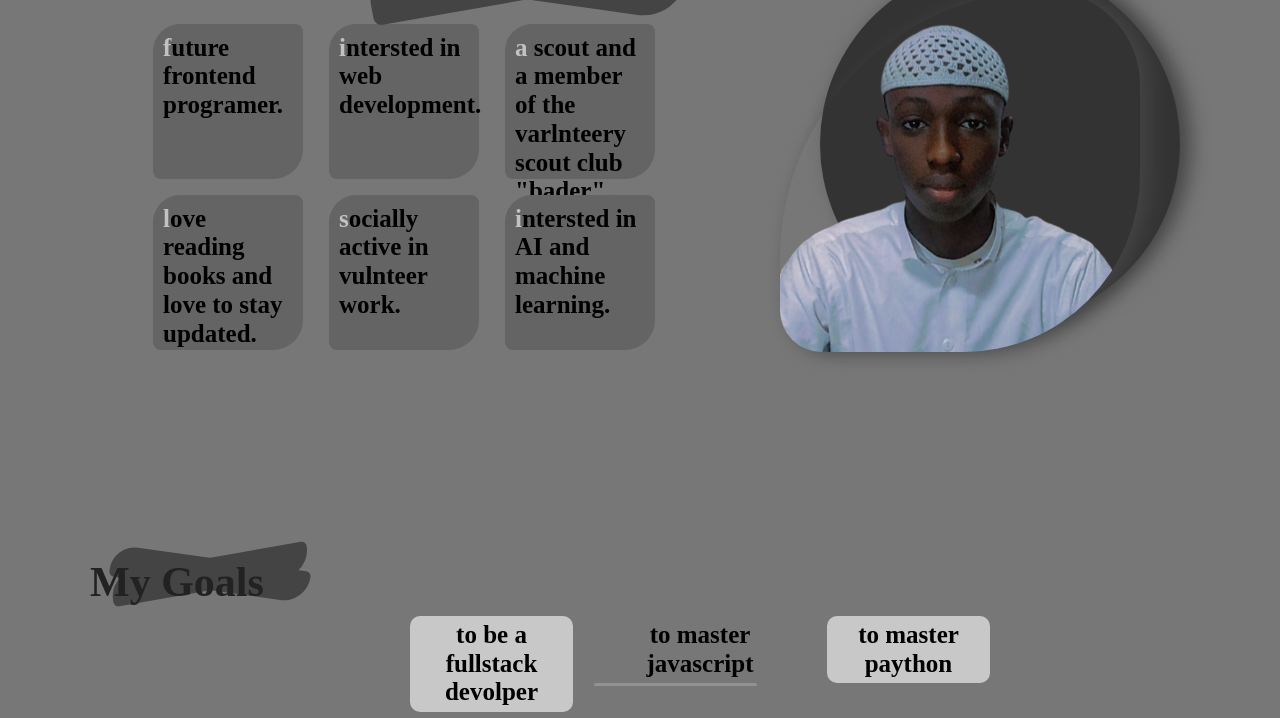
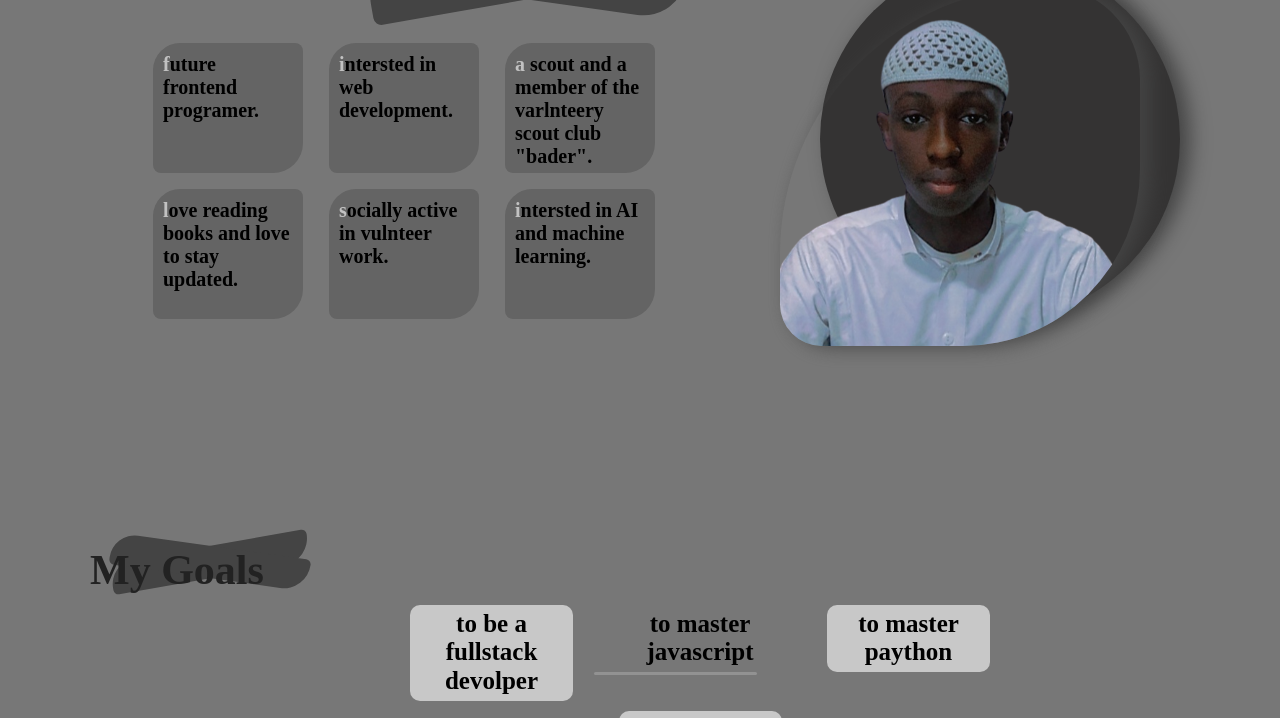
Before and after one commit to Anas-S-Muhammed/Anas-S-Muhammed.github.io, a plain HTML site: page index.html in a window 1280 px wide. Shown: the part 245-963 px from the top of the page. Drawn offline with Linux system fonts and the light colour scheme.

Commit message:
Update tests.css

```diff
--- a/tests.css
+++ b/tests.css
@@ -275,10 +275,11 @@ background-color: #777;
 }
 
 .landing .container .divs-holder div{
-    font-size: var(--divs-font);
+    font-size: 20px;
     padding: 10px 10px;
     margin: 8px 13px;
     width: 150px;
+    height: 130px;
     font-family: var(--main-font);
     background-color: rgb(100, 100, 100);
     border-radius: 27px 8px 30px;
```
